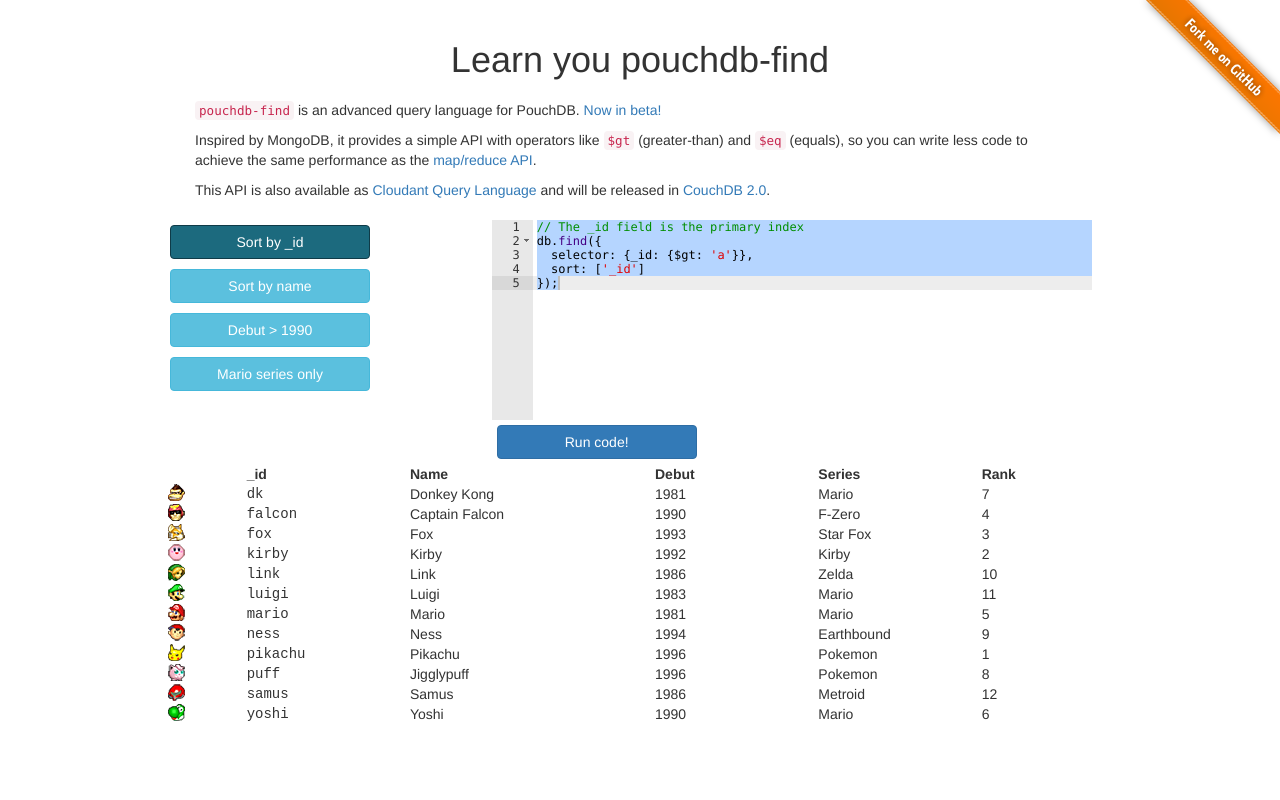
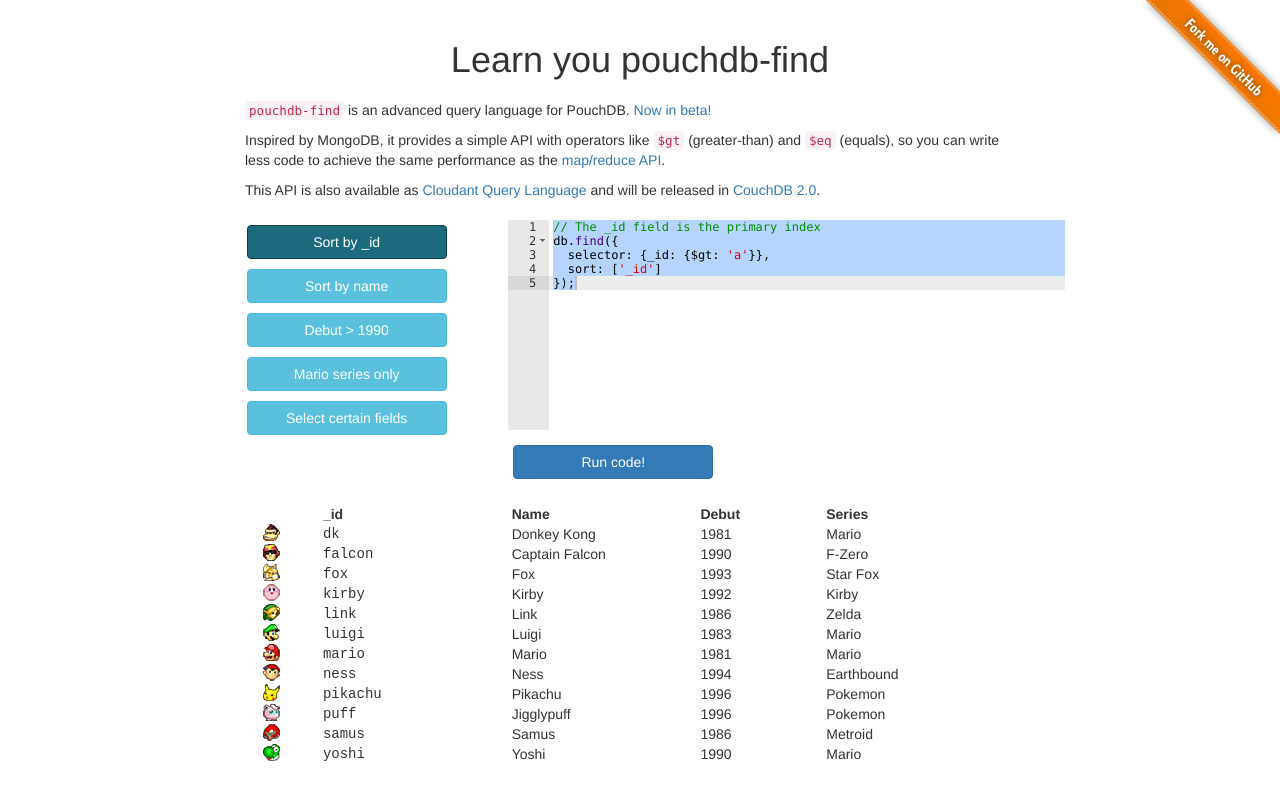
Before and after one commit to nolanlawson/pouchdb-find, a website: page index.html in a window 1280 px wide. Drawn offline with Linux system fonts and the light colour scheme.

Commit message:
site changes

```diff
--- a/index.html
+++ b/index.html
@@ -11,7 +11,7 @@
 
     body {
       padding: 20px 10px;
-      max-width: 1000px;
+      max-width: 900px;
       margin:  0 auto;
     }
 
@@ -45,10 +45,13 @@
       .marketing {
         margin: 20px 80px 20px 45px;
       }
+      #smashers {
+        margin: 20px 80px 20px 45px;
+      }
     }
 
     #editor {
-      min-height: 200px;
+      min-height: 210px;
       max-width: 600px;
       opacity: 0;
 
@@ -107,26 +110,39 @@
 </div>
 <div class="container-fluid">
   <div class="row">
-    <div class="col-xs-4 col-md-4">
+    <div class="col-xs-12 col-md-4" style="text-align: center;">
+      <div>
       <button class="sortable btn btn-info btn-selected" type="button">
         Sort by _id
       </button>
+      </div>
+      <div>
       <button class="sortable btn btn-info" type="button">
         Sort by name
       </button>
+      </div>
+      <div>
       <button class="sortable btn btn-info" type="button">
         Debut > 1990
       </button>
+      </div>
+      <div>
       <button class="sortable btn btn-info" type="button">
         Mario series only
       </button>
+      </div>
+      <div>
+      <button class="sortable btn btn-info" type="button">
+        Select certain fields
+      </button>
+      </div>
     </div>
-    <div class="col-xs-8 col-md-8"><div id="editor"></div></div>
+    <div class="col-xs-12 col-md-8"><div id="editor"></div></div>
   </div>
   <div class="row">
-    <div class="col-xs-4 col-md-4">
+    <div class="col-xs-0 col-md-4">
     </div>
-    <div class="col-xs-8 col-md-8">
+    <div class="col-xs-12 col-md-8">
       <button class="run-code btn btn-primary" type="button">
         Run code!
       </button>
@@ -155,7 +171,7 @@
     <div class="col-xs-1">
       <strong>&nbsp;</strong>
     </div>
-    <div class="col-xs-2">
+    <div class="col-xs-2 col-md-3">
       <strong>_id</strong>
     </div>
     <div class="col-xs-3">
@@ -164,11 +180,8 @@
     <div class="col-xs-2">
       <strong>Debut</strong>
     </div>
-    <div class="col-xs-2">
+    <div class="col-xs-3">
       <strong>Series</strong>
-    </div>
-    <div class="col-xs-2">
-      <strong>Rank</strong>
     </div>
   </div>
   {{#each smashers}}
@@ -176,7 +189,7 @@
       <div class="col-xs-1">
         <span class="flair flair-{{_id}}melee"></span>
       </div>
-      <div class="col-xs-2">
+      <div class="col-xs-2 col-md-3">
         <span class="monospace">{{_id}}</span>
       </div>
       <div class="col-xs-3">
@@ -185,11 +198,8 @@
       <div class="col-xs-2">
         {{debut}}
       </div>
-      <div class="col-xs-2">
+      <div class="col-xs-3">
         {{series}}
-      </div>
-      <div class="col-xs-2">
-        {{rank}}
       </div>
     </div>
   {{/each}}
--- a/www/app.js
+++ b/www/app.js
@@ -6,7 +6,8 @@
     "// The _id field is the primary index\ndb.find({\n  selector: {_id: {$gt: 'a'}},\n  sort: ['_id']\n});",
     "// For other fields, you must create an index first\ndb.createIndex({\n  index: {fields: ['name']}\n}).then(function () {\n  return db.find({\n    selector: {name: {$exists: true}},\n    sort: ['name']\n  });\n});",
     "// Available selectors are $gt, $gte, $lt, $lte, \n// $eq, $ne, $exists, $type, and more\ndb.createIndex({\n  index: {fields: ['debut']}\n}).then(function () {\n  return db.find({\n    selector: {debut: {$gt: 1990}}\n  });\n});",
-    "// Multi-field querying is also supported\ndb.createIndex({\n  index: {fields: ['series', 'debut']}\n}).then(function () {\n  return db.find({\n    selector: {series: {$eq: 'Mario'}},\n    sort: [{series: 'desc'}, {debut: 'desc'}]\n  });\n});"
+    "// Multi-field queries and sorting are also supported\ndb.createIndex({\n  index: {fields: ['series', 'debut']}\n}).then(function () {\n  return db.find({\n    selector: {series: {$eq: 'Mario'}},\n    sort: [{series: 'desc'}, {debut: 'desc'}]\n  });\n});",
+    "// You can also select certain fields.\n// Change this code to try it yourself!\ndb.createIndex({\n  index: {fields: ['debut']}\n}).then(function () {\n  return db.find({\n    selector: {debut: {$exists: true}},\n    fields: ['_id', 'name', 'rank'],\n    sort: ['debut']\n  });\n});"
   ];
 
   var editor = ace.edit("editor");
```
